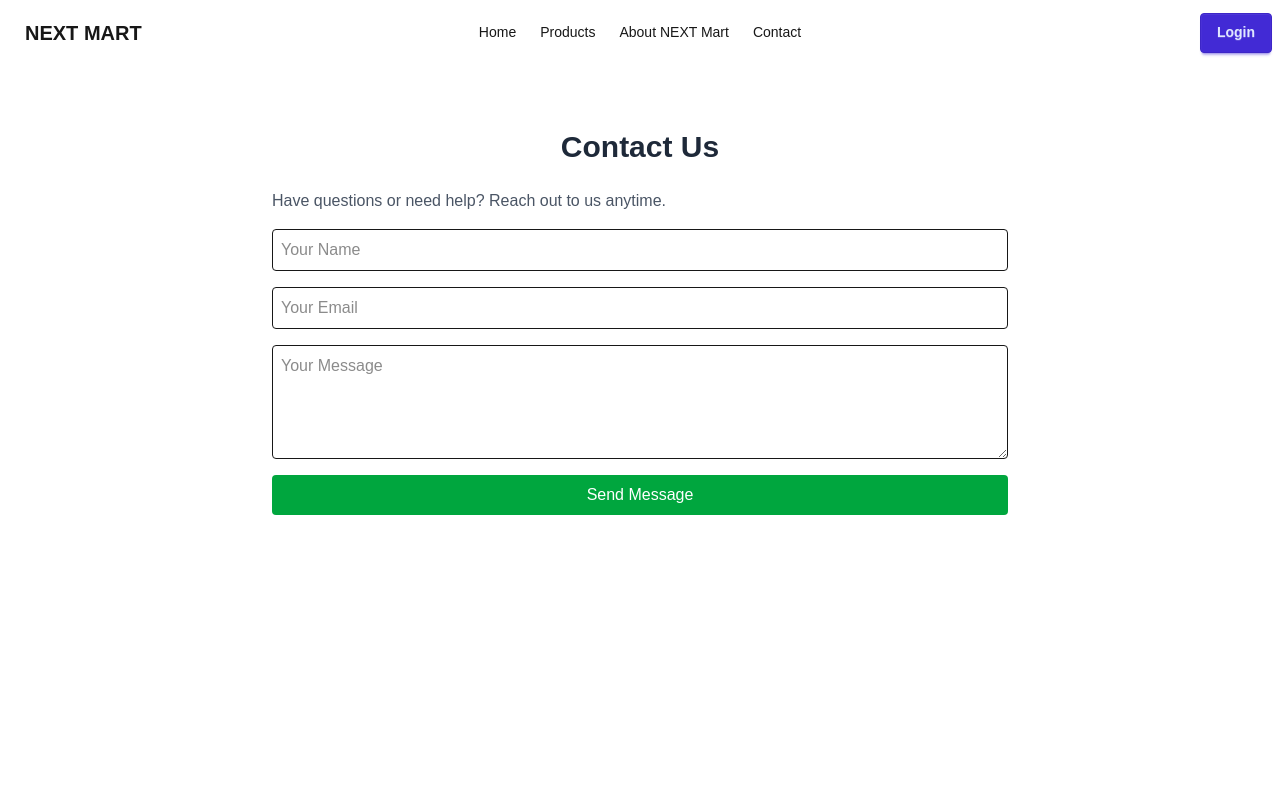
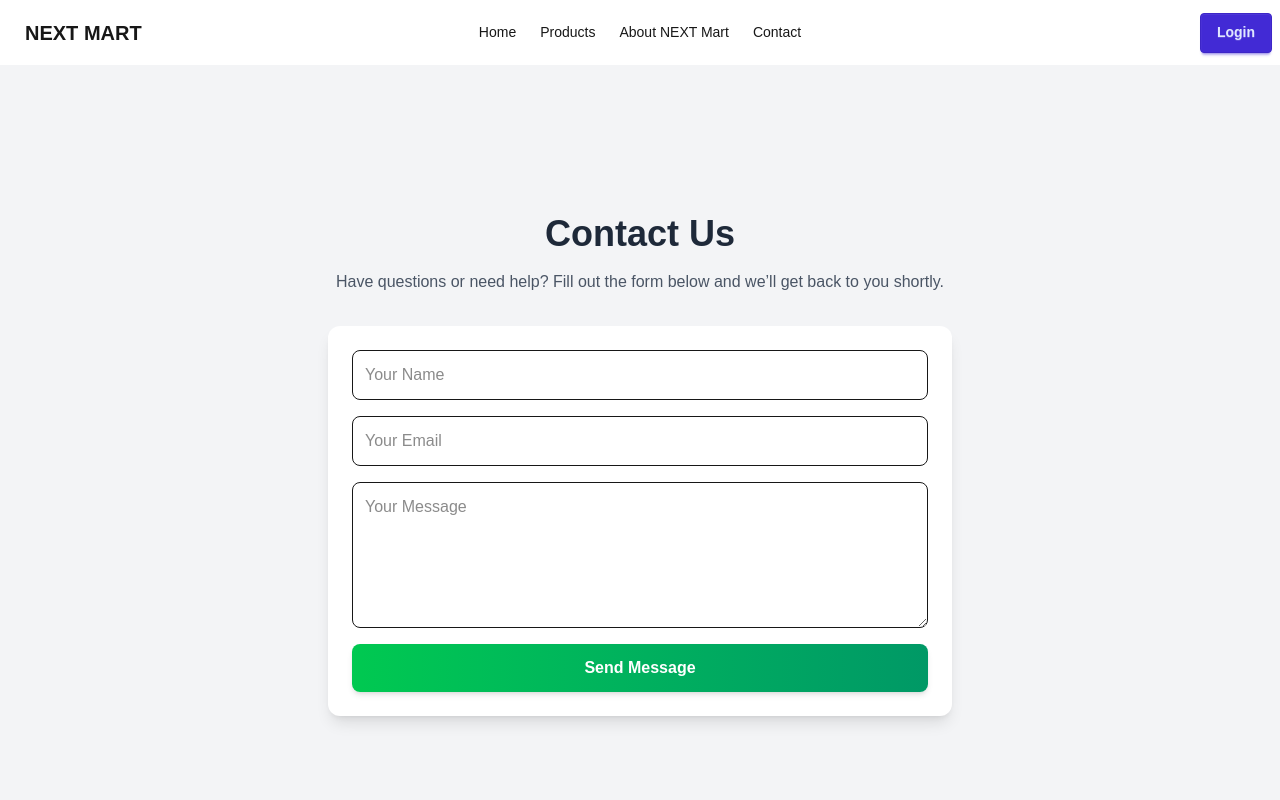
Before and after one commit to sajjadsajux/next-mart, a Next.js app: page /contact in a window 1280 px wide. Shown: the top 800 px of the page. Built offline with nearby package versions, Linux system fonts and the light colour scheme; no server answers.

Commit message:
contact page alert after sending message

```diff
--- a/app/contact/page.jsx
+++ b/app/contact/page.jsx
@@ -1,16 +1,42 @@
+"use client";
+import { useState } from "react";
+import { toast } from "react-toastify";
+
 export default function ContactPage() {
+  const [loading, setLoading] = useState(false);
+
+  const handleSubmit = async (e) => {
+    e.preventDefault();
+    setLoading(true);
+
+    // simulate form submit (you can replace with API call later)
+    setTimeout(() => {
+      setLoading(false);
+      toast.success("✅ Message sent successfully!", {
+        position: "top-right",
+        autoClose: 3000,
+        theme: "colored",
+      });
+      e.target.reset();
+    }, 1500);
+  };
+
   return (
-    <div className="max-w-3xl mx-auto py-16 px-4 min-h-screen">
-      <h1 className="text-3xl font-bold mb-6 text-gray-800 text-center">Contact Us</h1>
-      <p className="mb-4 text-gray-600">Have questions or need help? Reach out to us anytime.</p>
-      <form className="flex flex-col gap-4">
-        <input type="text" placeholder="Your Name" className="p-2 border rounded" required />
-        <input type="email" placeholder="Your Email" className="p-2 border rounded" required />
-        <textarea placeholder="Your Message" className="p-2 border rounded" rows={4} required></textarea>
-        <button type="submit" className="bg-green-600 text-white py-2 rounded hover:bg-green-700">
-          Send Message
-        </button>
-      </form>
+    <div className="bg-gray-100">
+      <div className="max-w-2xl mx-auto py-16 px-6 min-h-screen flex flex-col justify-center">
+        <h1 className="text-4xl font-bold mb-4 text-center text-gray-800">Contact Us</h1>
+        <p className="mb-8 text-center text-gray-600">Have questions or need help? Fill out the form below and we’ll get back to you shortly.</p>
+
+        <form onSubmit={handleSubmit} className="bg-white shadow-lg rounded-xl p-6 flex flex-col gap-4">
+          <input type="text" placeholder="Your Name" className="p-3 border rounded-lg focus:ring-2 focus:ring-green-400 outline-none" required />
+          <input type="email" placeholder="Your Email" className="p-3 border rounded-lg focus:ring-2 focus:ring-green-400 outline-none" required />
+          <textarea placeholder="Your Message" className="p-3 border rounded-lg focus:ring-2 focus:ring-green-400 outline-none" rows={5} required></textarea>
+
+          <button type="submit" disabled={loading} className="bg-gradient-to-r from-green-500 to-emerald-600 text-white font-semibold py-3 rounded-lg shadow-md hover:opacity-90 transition disabled:opacity-60">
+            {loading ? "Sending..." : "Send Message"}
+          </button>
+        </form>
+      </div>
     </div>
   );
 }
```
